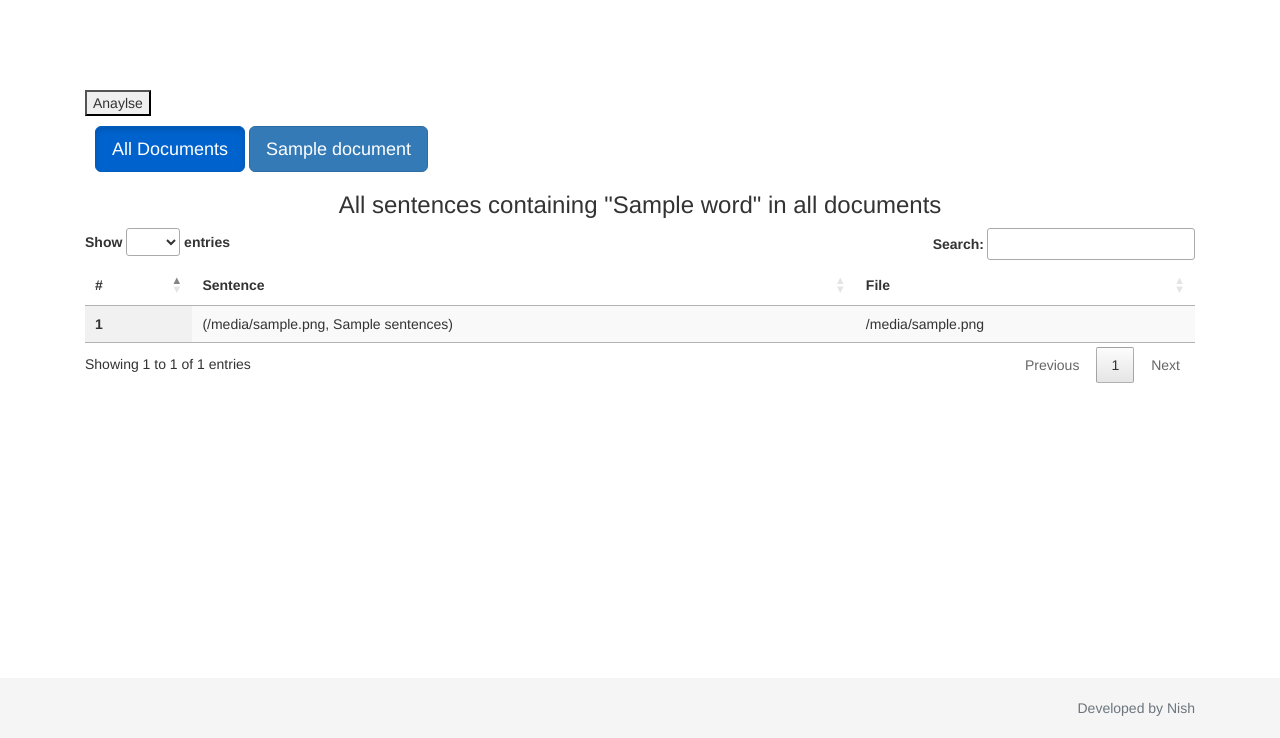
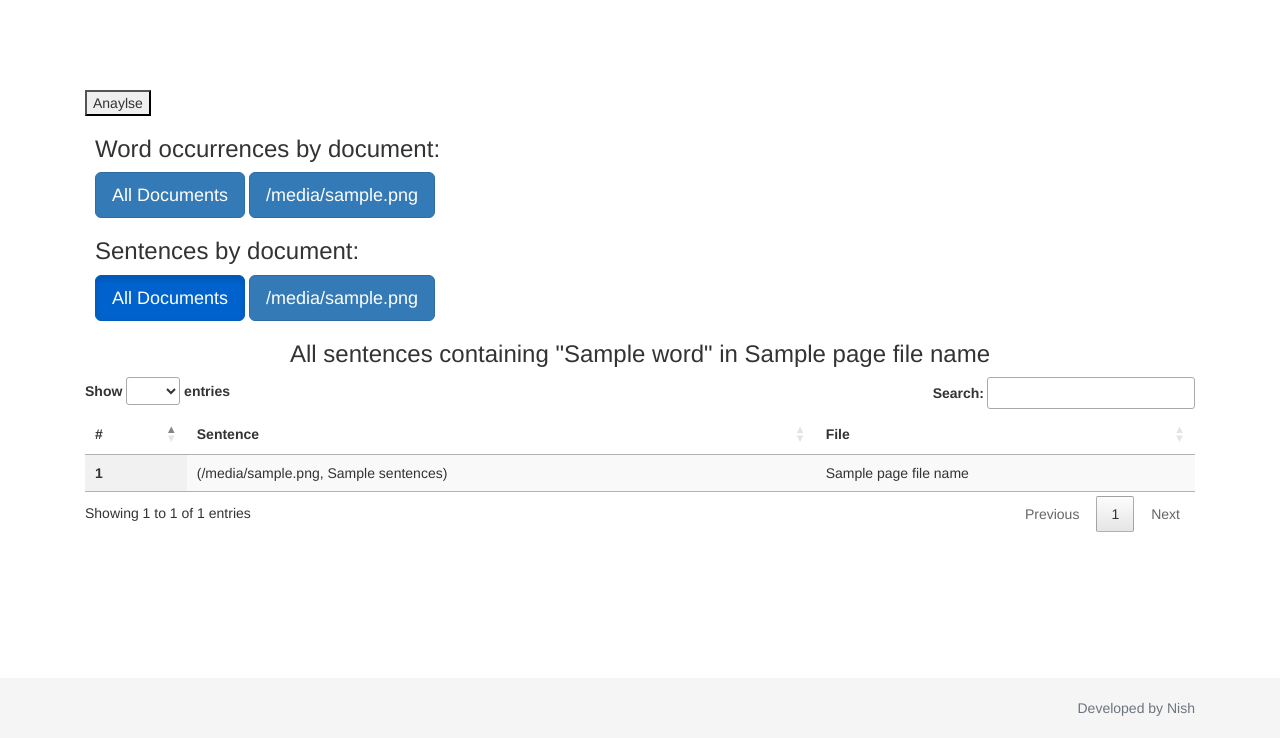
Before and after one commit to nishanthc/ukhur, a Django app: template frontend/templates/sentences.html in a window 1280 px wide. Shown: the part 62-800 px from the top of the page. Run offline with Django 3.2, Linux system fonts and the light colour scheme; the template is opened without the code that fills it: most values are stand-ins (such as "Sample title", 1, 10 or a date in 2020); data that the repository does not hold is empty; some libraries are stand-ins or nearby versions.

Commit message:
working state

```diff
--- a/frontend/templates/report.html
+++ b/frontend/templates/report.html
@@ -1,12 +1,13 @@
 {% extends 'base/base.html' %}
 {% block content %}
     <div class="document_nav">
+    <h3>Word occurrences by document:</h3>
         <a href="/report/{{ report_id }}" class="btn btn-primary btn-lg {% if not page_document_id %}active{% endif %}"
            role="button" aria-pressed="true">All
             Documents</a>
         {% for document in documents %}
             {% for file_name,document_id in document.items %}
-                <a href="/report/{{ report_id }}/document/{{ document_id }}"
+                <a href="/report/{{ report_id }}/?document={{ document_id }}"
                    class="btn btn-primary btn-lg {% if document_id == page_document_id %}
                 active
                 {% endif %}"
--- a/frontend/templates/sentences.html
+++ b/frontend/templates/sentences.html
@@ -1,13 +1,42 @@
 {% extends 'base/base.html' %}
 {% block content %}
     <div class="document_nav">
-        <a href="#" class="btn btn-primary btn-lg active" role="button" aria-pressed="true">All Documents</a>
+        <h3>Word occurrences by document:</h3>
+        <a href="/report/{{ report_id }}" class="btn btn-primary btn-lg"
+           role="button" aria-pressed="true">All
+            Documents</a>
         {% for document in documents %}
-            <a href="#" class="btn btn-primary btn-lg" role="button" aria-pressed="true">{{ document }}</a>
+            {% for file_name,document_id in document.items %}
+                <a href="/report/{{ report_id }}/?document={{ document_id }}"
+                   class="btn btn-primary btn-lg"
+                   role="button" aria-pressed="true">{{ file_name }}</a>
+
+            {% endfor %}
+
+
+        {% endfor %}
+    </div>
+
+      <div class="document_nav">
+        <h3>Sentences by document:</h3>
+        <a href="/report/{{ report_id }}/{{ word }}" class="btn btn-primary btn-lg {% if not page_document_id %}active{% endif %}"
+           role="button" aria-pressed="true">All
+            Documents</a>
+        {% for document in documents %}
+            {% for file_name,document_id in document.items %}
+                <a href="/report/{{ report_id }}/{{ word }}/?document={{ document_id }}"
+                   class="btn btn-primary btn-lg {% if document_id == page_document_id %}
+                active
+                {% endif %}"
+                   role="button" aria-pressed="true">{{ file_name }}</a>
+
+            {% endfor %}
+
+
         {% endfor %}
     </div>
     <div style="text-align: center;">
-        <h3>All sentences containing "{{ word }}" in all documents</h3>
+        <h3>All sentences containing "{{ word }}" in {% if not page_file_name %}all documents{% else %}{{ page_file_name }}{% endif %}</h3>
     </div>
     <table id="sentences" class="display">
         <thead>
@@ -23,7 +52,7 @@
                 <tr>
                     <th scope="row">{{ forloop.counter }}</th>
                     <td>{{ sentence }}</td>
-                    <td>{{ file_name }}</td>
+                    <td>{% if page_file_name %}{{ page_file_name }}{% else %}{{ file_name }}{% endif %}</td>
 
                 </tr>
             {% endfor %}
--- a/frontend/urls.py
+++ b/frontend/urls.py
@@ -1,13 +1,11 @@
 from django.conf.urls import url
 from django.urls import path
 
-from frontend.views import HomeView, ReportView, ReportWordView, DocumentWordView
+from frontend.views import HomeView, ReportView, ReportWordView
 
 urlpatterns = [
     url(r'^$', HomeView.as_view(), name="home"),
     path('report/<uuid:report_id>/', ReportView.as_view(), name="report"),
     path('report/<uuid:report_id>/<str:word>/', ReportWordView.as_view(), name="report_word"),
-    path('report/<uuid:report_id>/document/<int:document_id>', DocumentWordView.as_view(), name="document_word"),
-    # path('report/<uuid:report_id>/<str:word>/<str:file_name>', ReportWordView.as_view(), name="report_word_file_name"),
 
 ]
```
Also changed, not shown: frontend/views.py (+24 -32 lines).
